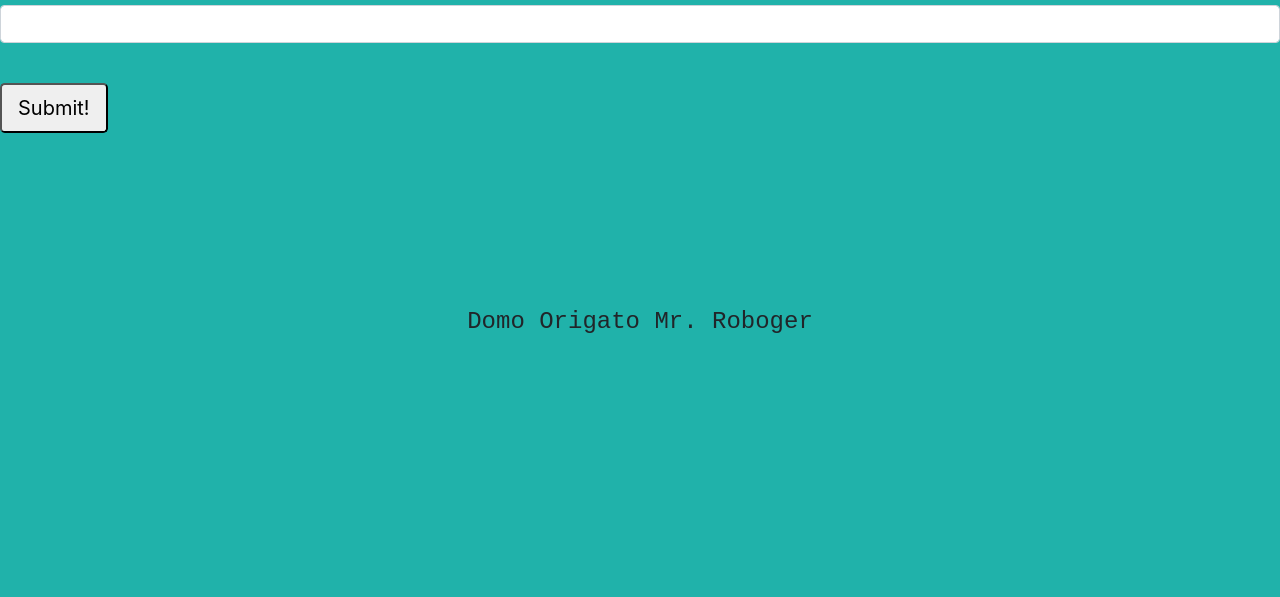
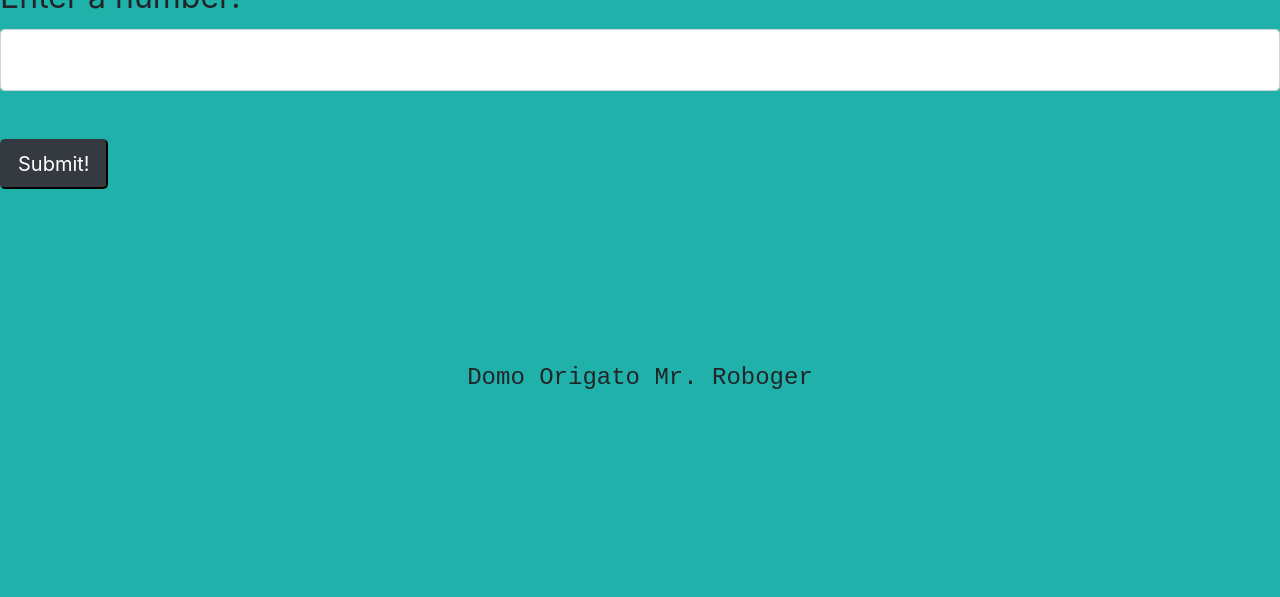
Before and after one commit to drewjparker91/fridayProjectThree, a plain HTML site: page index.html in a window 1280 px wide. Shown: the part 203-800 px from the top of the page. Drawn offline with Linux system fonts and the light colour scheme.

Commit message:
Add font stylings to headers and results

```diff
--- a/css/styles.css
+++ b/css/styles.css
@@ -1,11 +1,26 @@
 #outputText {
   display: none;
+}
+
+#results {
+  font-family: "Courier New", Courier, monospace;
+  font-weight: bold;
 }
 
 .jumbotron {
   margin-bottom: 0px;
   background-color: black;
   color: white;
+  font-family: "Courier New", Courier, monospace;
+}
+
+.form-group {
+  font-size: xx-large;
+  margin-bottom: 0px;
+}
+
+#inputNumber {
+  font-size: xx-large;
 }
 
 body {
--- a/index.html
+++ b/index.html
@@ -19,7 +19,7 @@
           step="any"
         /><br />
       </div>
-      <button type="submit" class="btn-lg btn-basic" id="btnDefault">
+      <button type="submit" class="btn-lg btn-dark" id="btnDefault">
         Submit!
       </button>
     </form>
```
